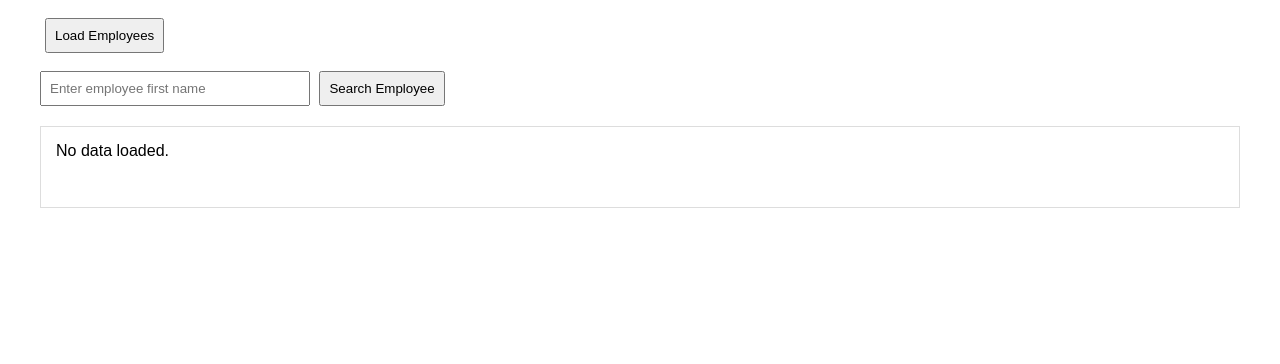
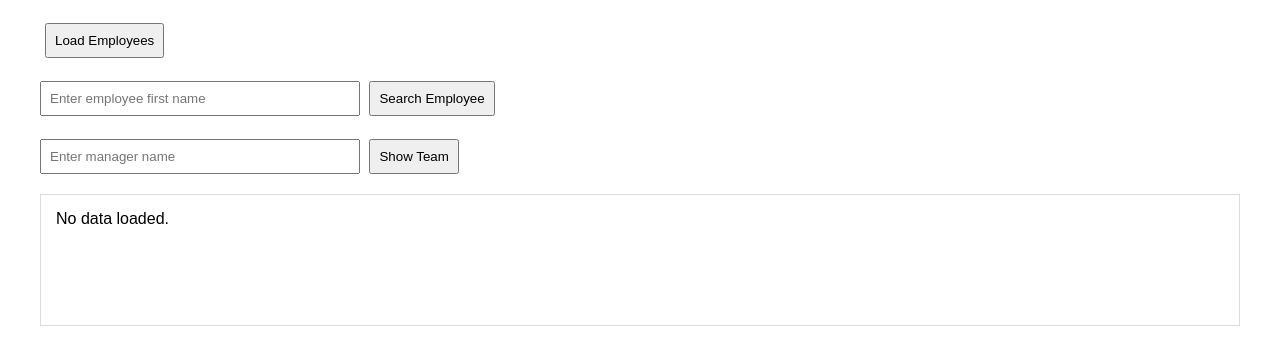
Before and after one commit to aritraghosh103/workday-ai-assistant, a plain HTML site: page index.html in a window 1280 px wide. Shown: the part 80-444 px from the top of the page. Drawn offline with Linux system fonts and the light colour scheme.

Commit message:
index.html
Increased input width and result min-height, added manager name input and show team button.

```diff
--- a/index.html
+++ b/index.html
@@ -17,19 +17,20 @@
 
         input {
             padding: 8px;
-            width: 250px;
+            width: 300px;
         }
 
         button {
             padding: 8px;
             margin-left: 5px;
+            margin-top: 5px;
         }
 
         #result {
             margin-top: 20px;
             border: 1px solid #ddd;
             padding: 15px;
-            min-height: 50px;
+            min-height: 100px;
         }
 
     </style>
@@ -55,6 +56,17 @@
         Search Employee
     </button>
 
+    <br><br>
+
+    <input
+        type="text"
+        id="managerName"
+        placeholder="Enter manager name">
+
+    <button onclick="showTeam()">
+        Show Team
+    </button>
+
     <div id="result">
         No data loaded.
     </div>
```
